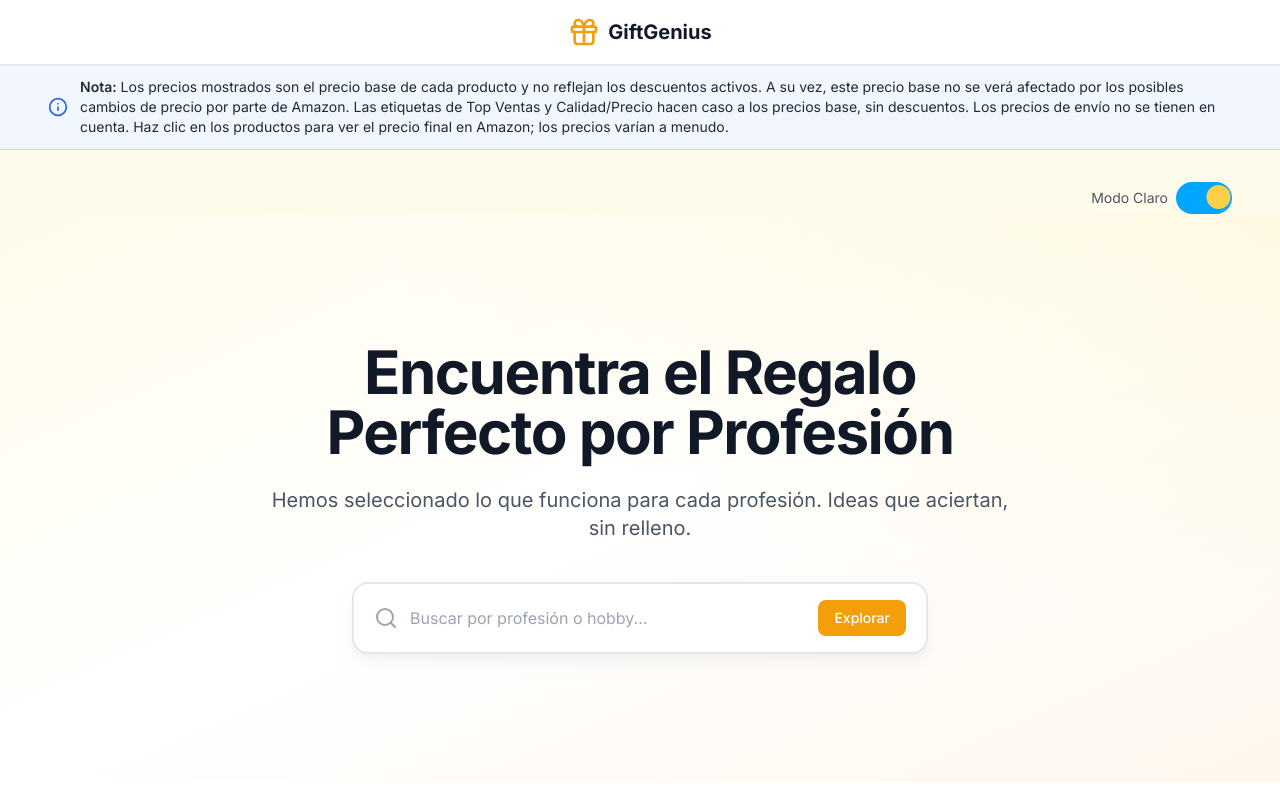
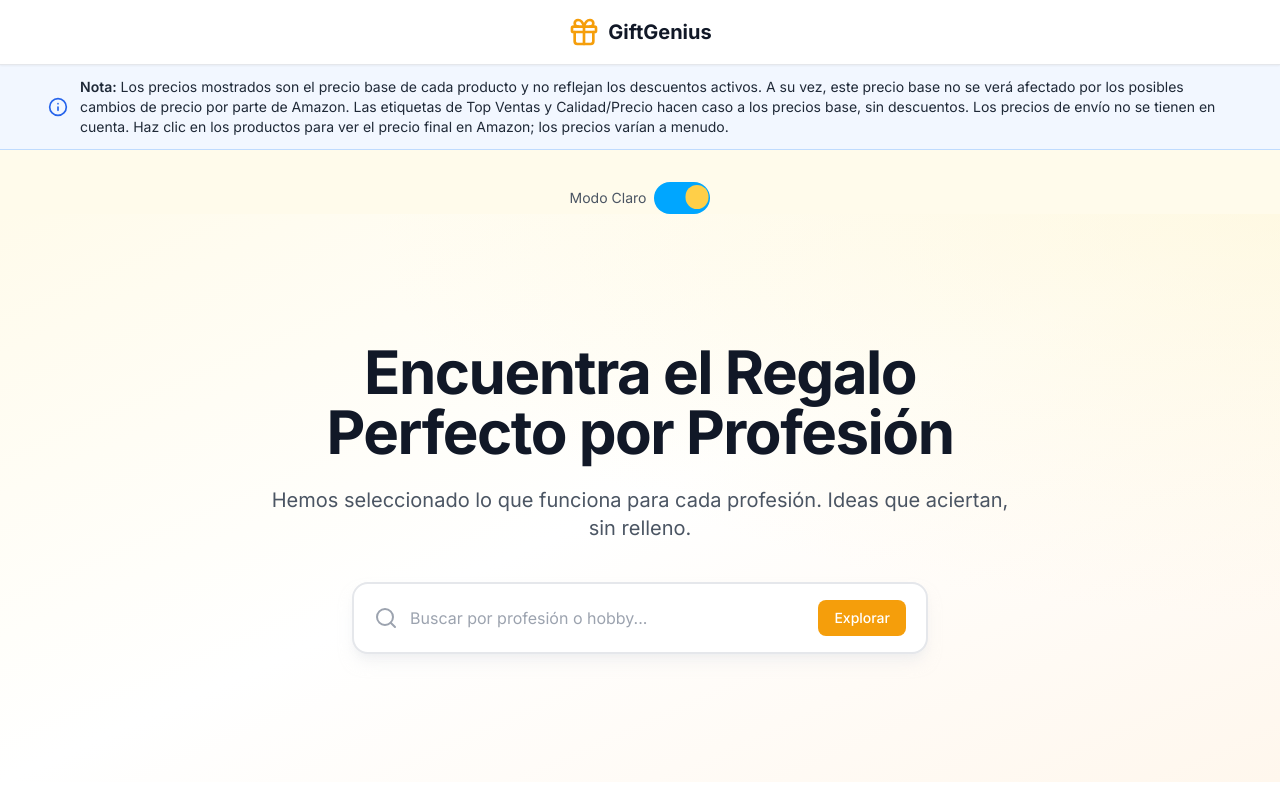
Before and after one commit to bombardeenLaUA/RegalosProfesiones, a Next.js app: page / in a window 1280 px wide. Shown: the top 800 px of the page. Built offline with nearby package versions, Linux system fonts and the light colour scheme; no server answers.

Commit message:
a ver si van ya los colores

```diff
--- a/app/layout.tsx
+++ b/app/layout.tsx
@@ -36,8 +36,8 @@ export default function RootLayout({
           <GoogleTagManager gtmId="GTM-PSDFBXLQ" />
           <Navbar />
           <PriceDisclaimer />
-          {/* Fondo sólido: claro = amber-50; oscuro = tono que coincide con el borde superior del Hero (slate-900 + overlay radial) */}
-          <div className="flex justify-end items-center pr-12 pt-8 pb-0 bg-amber-50 dark:bg-[#131b26]">
+          {/* Fondo sólido igual al inicio del Hero: amber-50 (claro) / slate-900 (oscuro). Toggle centrado en móvil y PC */}
+          <div className="flex justify-center items-center pt-8 pb-0 bg-amber-50 dark:bg-slate-900">
             <ThemeToggle />
           </div>
           <main className="flex-1">{children}</main>
```
